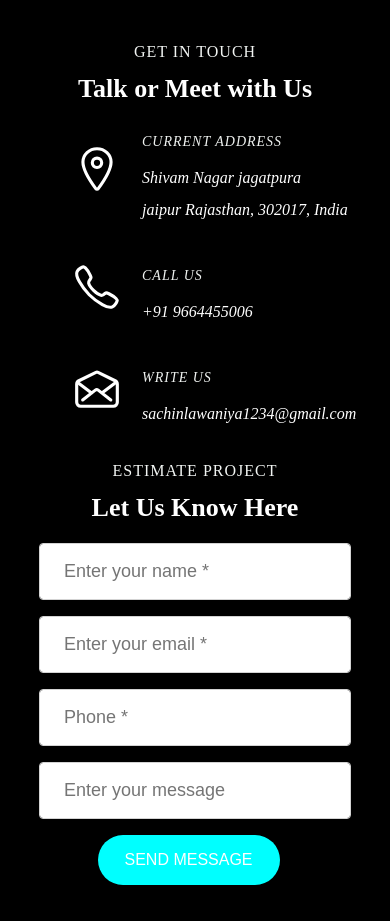
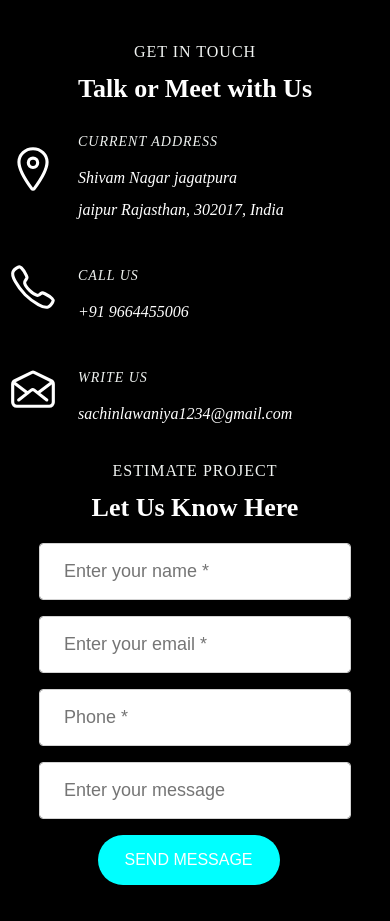
Before and after one commit to Acolytetech/sachin-portfolio, a React (Create React App) app: page / in a window 390 px wide. Shown: the part 6600-7521 px from the top of the page. Built offline with nearby package versions, Linux system fonts and the light colour scheme.

Commit message:
conatc us padding out

```diff
--- a/src/component/ContactUs/ContactUs.module.css
+++ b/src/component/ContactUs/ContactUs.module.css
@@ -264,7 +264,7 @@ text-align: center;
             padding-bottom: 2rem ;
             align-items: center ;
             display: flex;
-            padding-left: 4.5rem;
+            padding-left: 0.5rem;
         }
         .contact_us address .icon {
             float: left;
```
